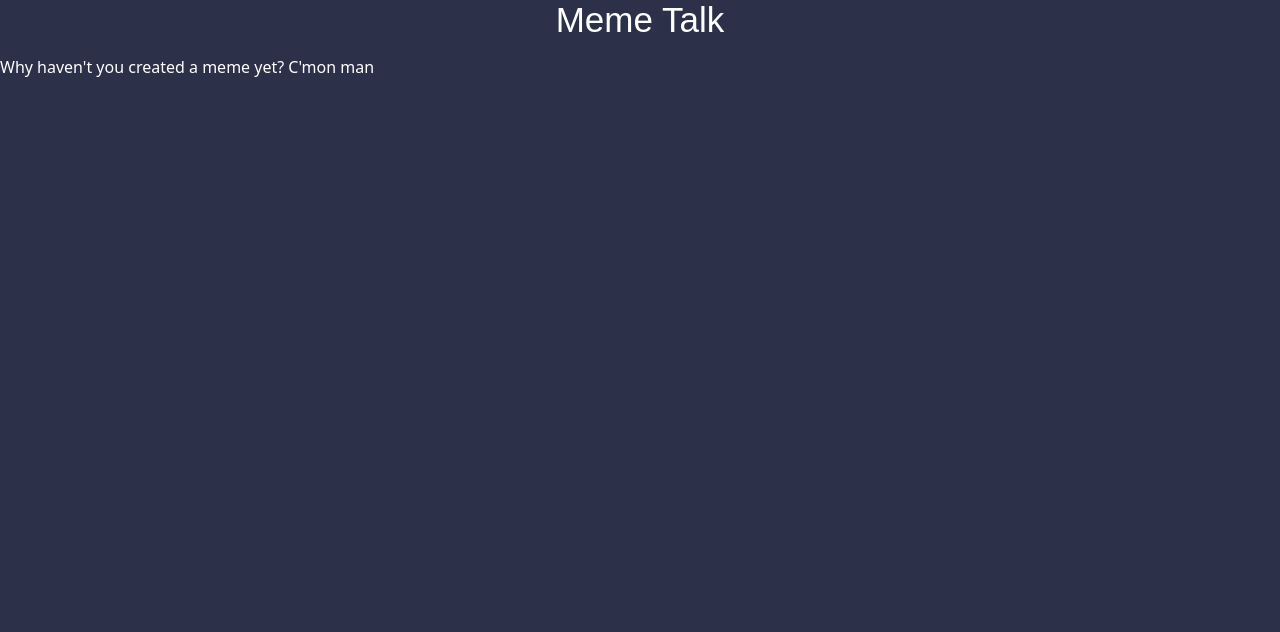
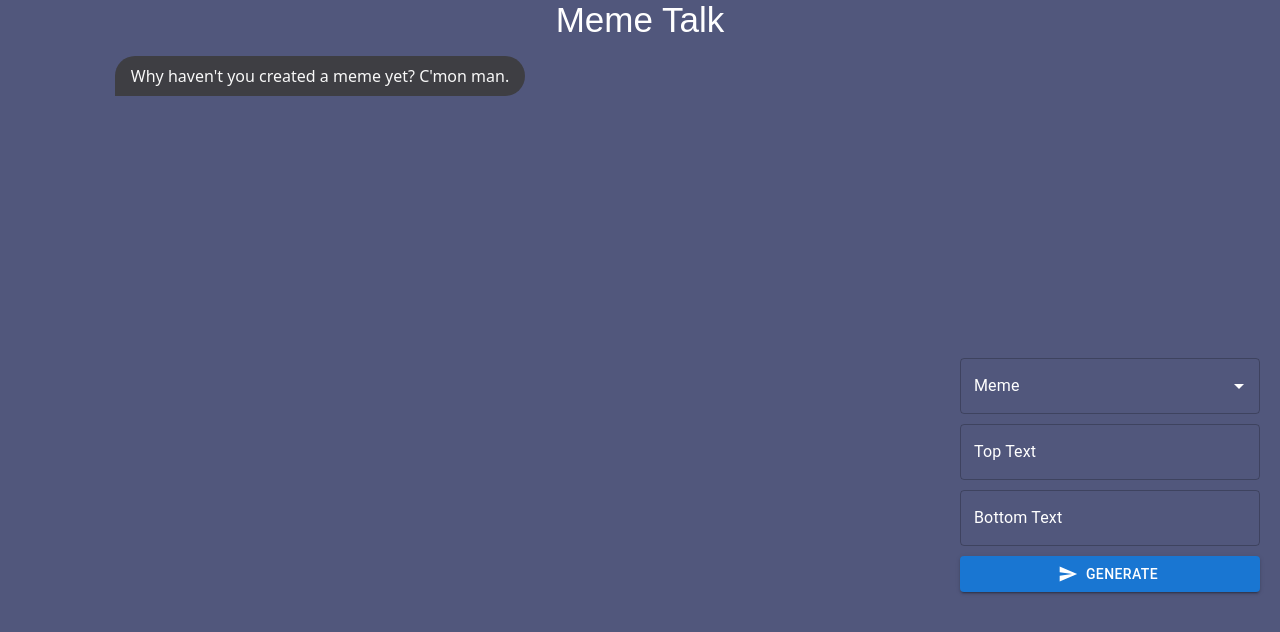
Before and after one commit to alex-goldschmidt/MemesGPT, a React (Create React App) app in the folder client/: page / in a window 1280 px wide. Shown: the top 632 px of the page. Built offline with nearby package versions, Linux system fonts and the light colour scheme.

Commit message:
Create ChatBox component to allow for meme inputs

```diff
--- a/client/package.json
+++ b/client/package.json
@@ -3,6 +3,11 @@
   "version": "0.1.0",
   "private": true,
   "dependencies": {
+    "@emotion/react": "^11.10.6",
+    "@emotion/styled": "^11.10.6",
+    "@material-ui/icons": "^4.11.3",
+    "@mui/icons-material": "^5.11.11",
+    "@mui/material": "^5.11.11",
     "@testing-library/jest-dom": "^5.16.5",
     "@testing-library/react": "^13.4.0",
     "@testing-library/user-event": "^13.5.0",
--- a/client/src/App.css
+++ b/client/src/App.css
@@ -1,10 +1,11 @@
-html {
-  background: #2c3049;
-}
-
 .container {
   text-align: center;
   color: white;
   font-size: 35px;
   font-family: fantasy;
 }
+
+/* #2c3049 */
+html {
+  background: #51577c;
+}
--- a/client/src/App.js
+++ b/client/src/App.js
@@ -1,11 +1,13 @@
 import "./App.css";
 import Main from "./components/main";
+import ChatBox from "./components/chatbox";
 
 const App = () => {
   return (
     <div className="container">
       Meme Talk
       <Main />
+      <ChatBox />
     </div>
   );
 };
--- a/client/src/components/chatbox.js
+++ b/client/src/components/chatbox.js
@@ -0,0 +1,73 @@
+import * as React from "react";
+import TextField from "@mui/material/TextField";
+import Autocomplete from "@mui/material/Autocomplete";
+import Button from "@mui/material/Button";
+import SendIcon from "@mui/icons-material/Send";
+import "../styles/chatbox.css";
+
+const ChatBox = () => {
+  return (
+    <div className="ChatParent">
+      <div className="ChatForm">
+        <Autocomplete
+          className="MemeTemplate"
+          disablePortal
+          id="combo-box-demo"
+          options={MemeOptions}
+          sx={{ width: 300 }}
+          renderInput={(params) => (
+            <TextField
+              {...params}
+              className="dropdown-input"
+              label="Meme"
+              InputLabelProps={{
+                style: { color: "white" },
+              }}
+              sx={{
+                "& .MuiInputBase-input": {
+                  color: "white",
+                },
+                "& .MuiAutocomplete-popupIndicator": {
+                  color: "white",
+                },
+              }}
+            />
+          )}
+        />
+        <TextField
+          id="outlined-basic"
+          label="Top Text"
+          variant="outlined"
+          InputLabelProps={{
+            style: { color: "white" },
+          }}
+          sx={{
+            "& .MuiInputBase-input": {
+              color: "white",
+            },
+          }}
+        />
+        <TextField
+          id="outlined-basic"
+          label="Bottom Text"
+          variant="outlined"
+          InputLabelProps={{
+            style: { color: "white" },
+          }}
+          sx={{
+            "& .MuiInputBase-input": {
+              color: "white",
+            },
+          }}
+        />
+        <Button variant="contained" startIcon={<SendIcon />}>
+          Generate
+        </Button>
+      </div>
+    </div>
+  );
+};
+
+const MemeOptions = [{ label: "There is no meme", Meme: "" }];
+
+export default ChatBox;
--- a/client/src/components/main.js
+++ b/client/src/components/main.js
@@ -22,17 +22,24 @@ const Main = () => {
 
   return (
     <div className="Main">
-      <div className="InitialMessagesContainer">
+      <div className="MessagesContainer">
+        <div className="BotResponses">
           {showMessage ? (
             <p className="initialText">
-            Why haven't you created a meme yet? C'mon man
+              Why haven't you created a meme yet? C'mon man.
             </p>
           ) : (
             <p></p>
           )}
           {showImage && (
-          <img className="initialMeme" src={PalpatinePicture} alt="Palpatine" />
+            <img
+              className="initialMeme"
+              src={PalpatinePicture}
+              alt="Palpatine Meme"
+            />
           )}
+        </div>
+        <div className="UserResponses"></div>
       </div>
     </div>
   );
--- a/client/src/styles/chatbox.css
+++ b/client/src/styles/chatbox.css
@@ -0,0 +1,30 @@
+@media only screen and (device-width: 414px) and (device-height: 896px) and (-webkit-device-pixel-ratio: 2) {
+  .ChatParent {
+    display: flex;
+    justify-content: flex-end;
+    align-items: flex-end;
+    min-height: 63vh;
+    max-width: 45vh;
+    margin-right: 0px;
+  }
+}
+
+.ChatParent {
+  display: flex;
+  justify-content: flex-end;
+  align-items: flex-end;
+  margin-right: 20px;
+  min-height: 60vh;
+}
+
+.ChatForm {
+  display: inline-grid;
+  grid-template-columns: 1fr;
+  grid-template-rows: repeat(3, 1fr);
+  grid-column-gap: 0px;
+  grid-row-gap: 10px;
+}
+
+.MuiInputBase-input {
+  color: white;
+}
--- a/client/src/styles/main.css
+++ b/client/src/styles/main.css
@@ -6,9 +6,32 @@
 }
 
 .initialText {
+  max-width: 200px;
   font-size: 1rem;
+  font-weight: 350;
+  line-height: 1.5rem;
+  padding: 0.5rem 1rem;
+  max-width: fit-content;
+  background-color: rgb(62 62 67);
+  border-radius: 20px 20px 20px 0px;
+  display: flex;
+  flex-direction: column;
+  gap: 0.5rem;
+  color: rgb(248, 248, 248);
 }
 
 .initialMeme {
-  max-width: 250px;
+  max-width: 280px;
+  border-radius: 10px;
 }
+
+.MessagesContainer {
+  display: grid;
+  grid-template-columns: repeat(2, 1fr);
+  grid-template-rows: 1fr;
+  grid-column-gap: 0px;
+  grid-row-gap: 0px;
+  align-items: end;
+  justify-items: center;
+  overflow-y: scroll;
+}
```
Also changed, not shown: 1 other file (tests, documents, lock files or other folders). Lines whose indentation alone changed are shown as unchanged.
